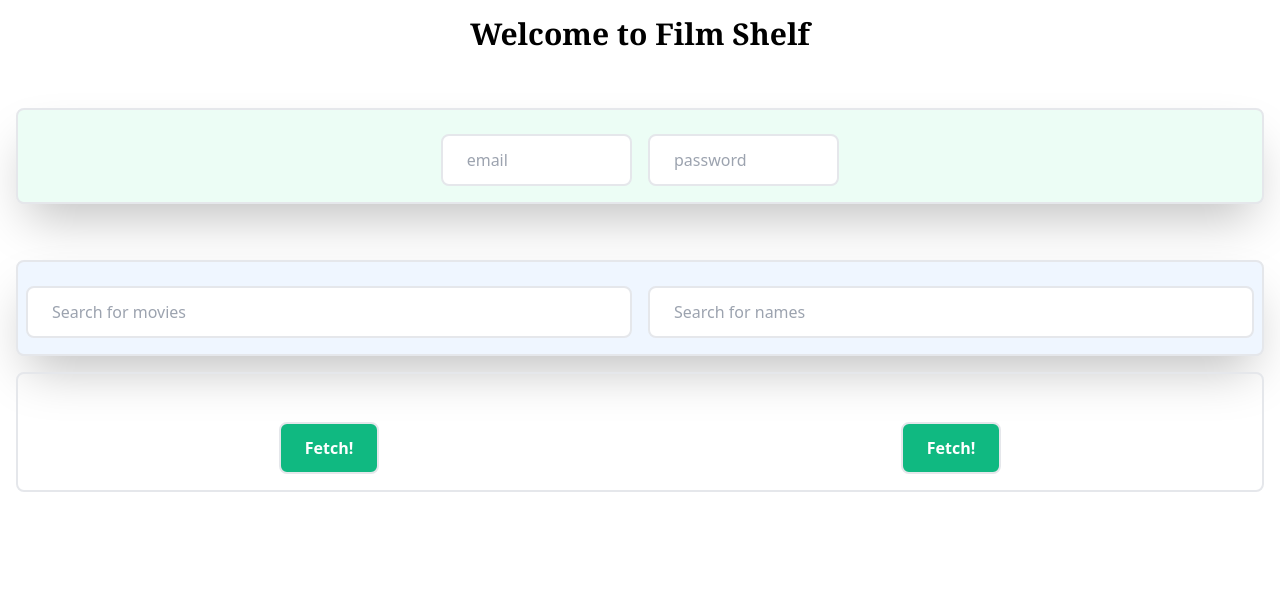
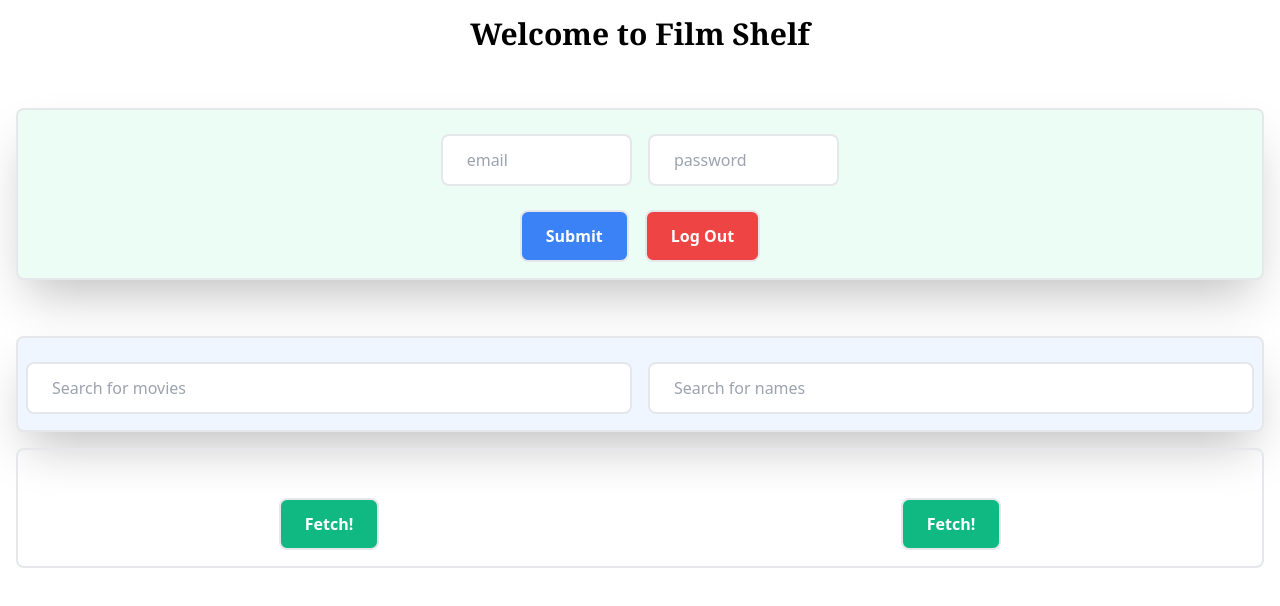
Before and after one commit to Srjnnnn/FILM_SHELF_FRONTEND, a React (Create React App) app: page / in a window 1280 px wide. Shown: the top 606 px of the page. Built offline with nearby package versions, Linux system fonts and the light colour scheme.

Commit message:
Add login and logout buttons

```diff
--- a/src/components/LoginBar.js
+++ b/src/components/LoginBar.js
@@ -1,24 +1,30 @@
 import React from "react";
 
 function LoginBar(props) {
-    console.log(props.result)
+  console.log(props.result);
   return (
+    <div>
       <div className="grid grid-cols-6">
         <input
           className="border-2 rounded-lg py-3 mt-2 mx-2 px-6 col-start-3"
           value={props.result[0]}
           placeholder={props.placeholder[0]}
-        onChange={(e) => props.loginChange(e, 'email')}
+          onChange={(e) => props.loginChange(e, "email")}
           name={props.name[0]}
         />
         <input
           className="border-2 rounded-lg py-3 mt-2 mx-2 px-6"
           value={props.result[1]}
           placeholder={props.placeholder[1]}
-        onChange={(e) => props.loginChange(e, 'password')}
+          onChange={(e) => props.loginChange(e, "password")}
           name={props.name[1]}
           type={props.name[1]}
         />
+      </div>
+      <div className="text-center mt-4">
+      <button className="bg-blue-500 border-2 rounded-lg py-3 mt-2 mx-2 px-6 font-bold text-white">Submit</button>
+      <button className="bg-red-500 border-2 rounded-lg py-3 mt-2 mx-2 px-6 font-bold text-white">Log Out</button>
+      </div>
     </div>
   );
 }
```
Lines whose indentation alone changed are shown as unchanged.
